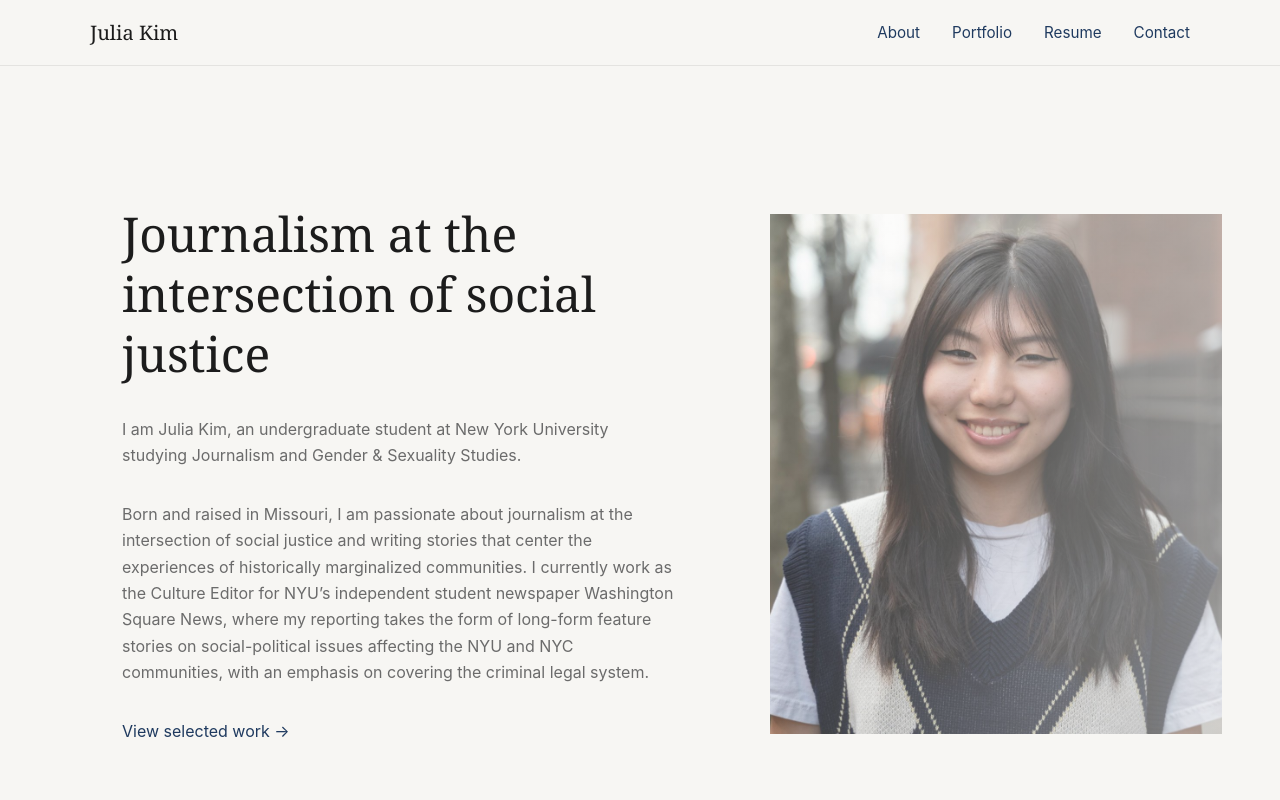
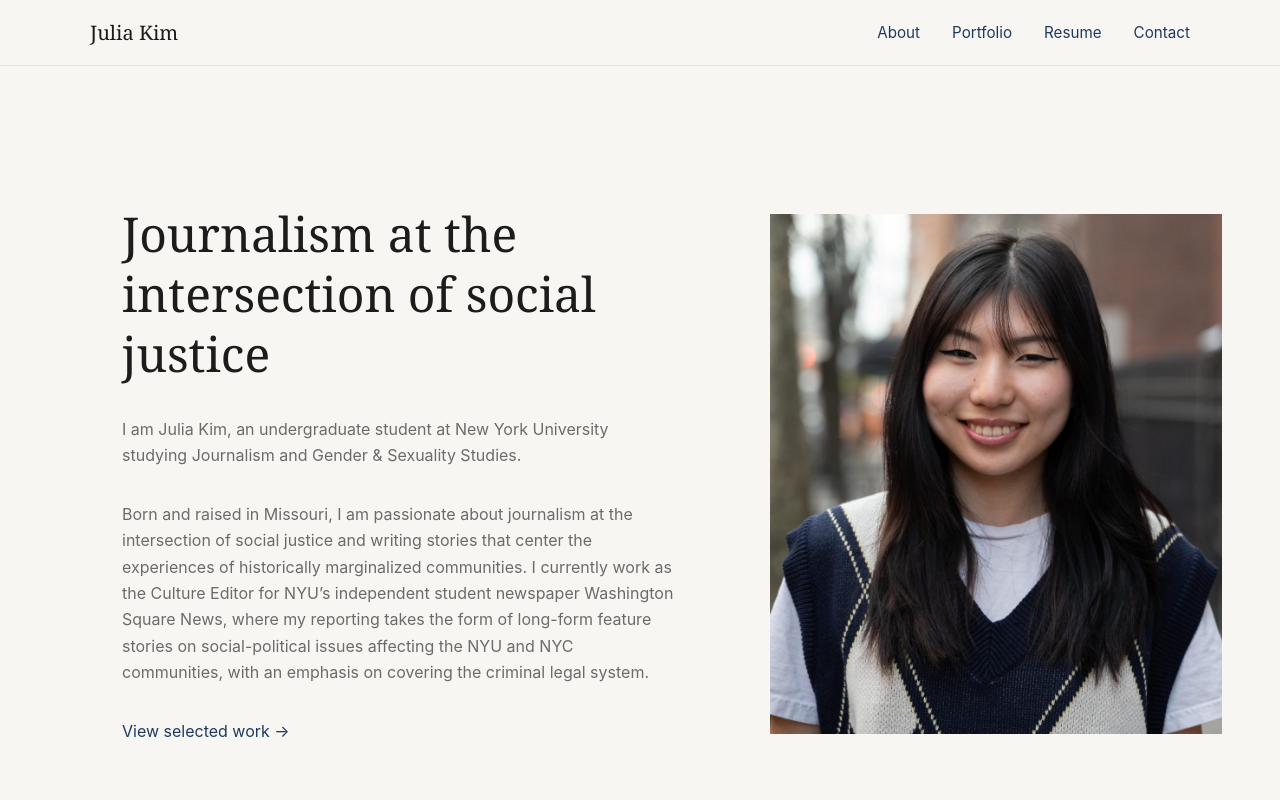
Before and after one commit to DanielEnriq/julia-website, a Next.js app: page / in a window 1280 px wide. Shown: the top 800 px of the page. Built offline with nearby package versions, Linux system fonts and the light colour scheme.

Commit message:
removed gradient

```diff
--- a/app/page.tsx
+++ b/app/page.tsx
@@ -72,7 +72,7 @@ export default function HomePage() {
           }}
         >
           <Image
-            src="/images/portrait.jpg"
+            src="/images/portrait1.jpg"
             alt="Portrait of Julia Kim"
             fill
             priority
@@ -83,8 +83,7 @@ export default function HomePage() {
             style={{
               position: "absolute",
               inset: 0,
-              background:
-                "linear-gradient(to left, rgba(247, 246, 243, 0.52), rgba(247,246,243,0.2))",
+
             }}
           />
         </motion.div>
```
Also changed, not shown: public/images/portrait1.jpg (renamed from public/images/portrait.jpg).
